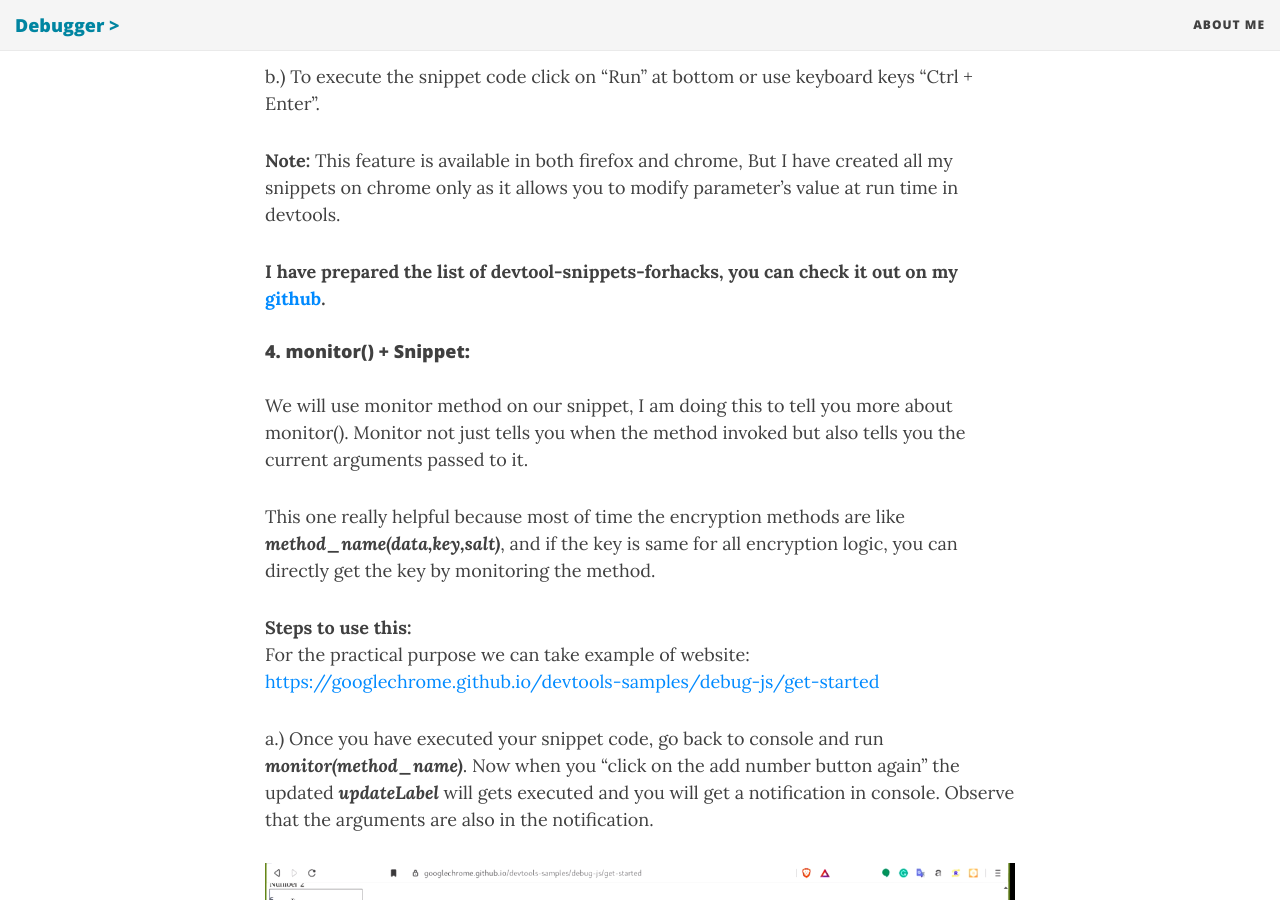
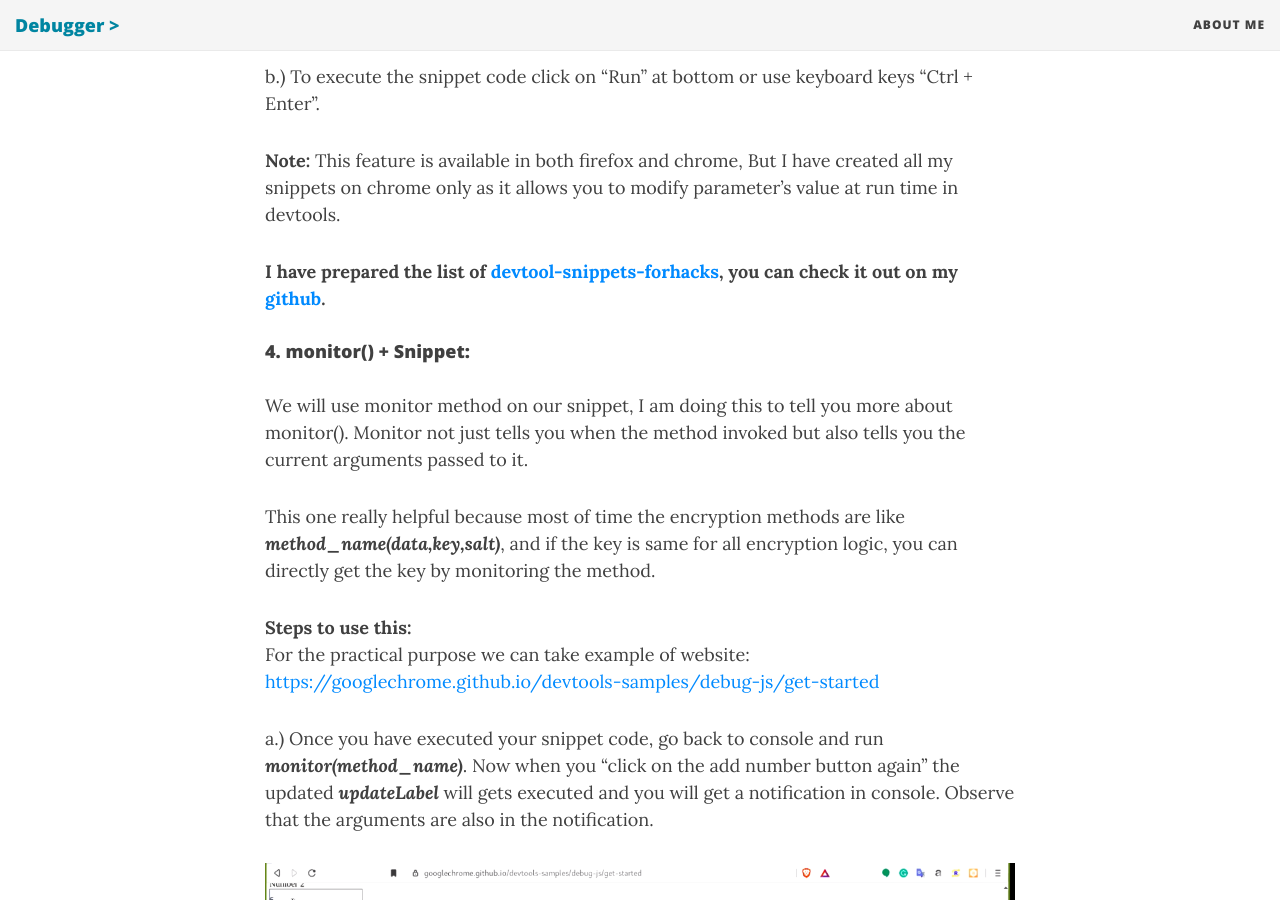
Before and after one commit to bhattsameer/bhattsameer.github.io, a Jekyll site: the page built from _posts/2021/2021-02-14-client-side-encryption-bypass-part-2.markdown, in a window 1280 px wide and 900 px high, scrolled down 5859 px. Built offline with Jekyll 4.4.1, drawn with Linux system fonts in a browser that asks for light colours; nearby versions of some CDN libraries; part of the change alters nothing that is shown.

```diff
--- a/_posts/2021/2021-02-14-client-side-encryption-bypass-part-2.markdown
+++ b/_posts/2021/2021-02-14-client-side-encryption-bypass-part-2.markdown
@@ -97,7 +97,7 @@ Well, not completely. But yes there are some magic tricks which can helps us in
 
  **Note:** This feature is available in both firefox and chrome, But I have created all my snippets on chrome only as it allows you to modify parameter's value at run time in devtools.
 
- **I have prepared the list of devtool-snippets-forhacks, you can check it out on my [github](https://github.com/bhattsameer).**
+ **I have prepared the list of [devtool-snippets-forhacks](https://github.com/bhattsameer/devtool-snippets-forhacks), you can check it out on my [github](https://github.com/bhattsameer/devtool-snippets-forhacks).**
 
 #### 4. monitor() + Snippet:
 
```
